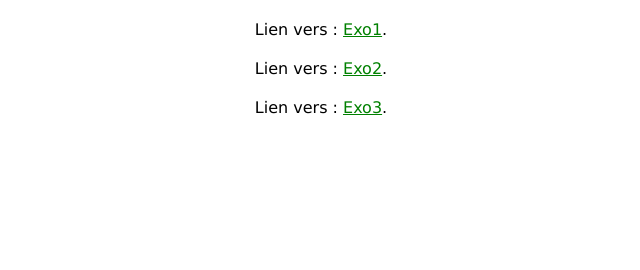
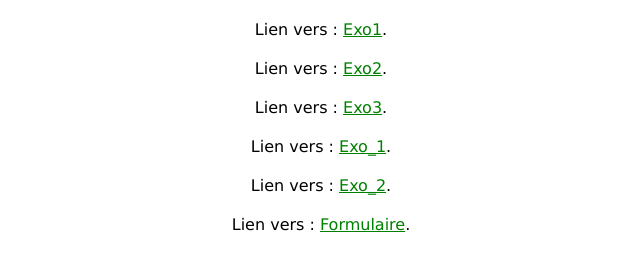
Before and after one commit to nicolas-dealmeida/Exo, a plain HTML site: page Exo/index.html in a window 1280 px wide. Shown: the whole page, without its empty margins (319-959 px from the left). Drawn offline with Linux system fonts and the light colour scheme.

Commit message:
Add files via upload

```diff
--- a/Exo/index.html
+++ b/Exo/index.html
@@ -10,5 +10,9 @@
         <p class="marge-p-index">Lien vers : <a href="Exo1.html" rel="stylesheet">Exo1</a>.</p>
         <p class="marge-p-index">Lien vers : <a href="Exo2.html" rel="stylesheet">Exo2</a>.</p>
         <p class="marge-p-index">Lien vers : <a href="Exo3.html" rel="stylesheet">Exo3</a>.</p>
+
+        <p class="marge-p-index">Lien vers : <a href="ExoCSS_1.html" rel="stylesheet">Exo_1</a>.</p>
+        <p class="marge-p-index">Lien vers : <a href="ExoCSS_2.css" rel="stylesheet">Exo_2</a>.</p>
+        <p class="marge-p-index">Lien vers : <a href="formulaire.html" rel="stylesheet">Formulaire</a>.</p>
     </body>
 </html>
```
